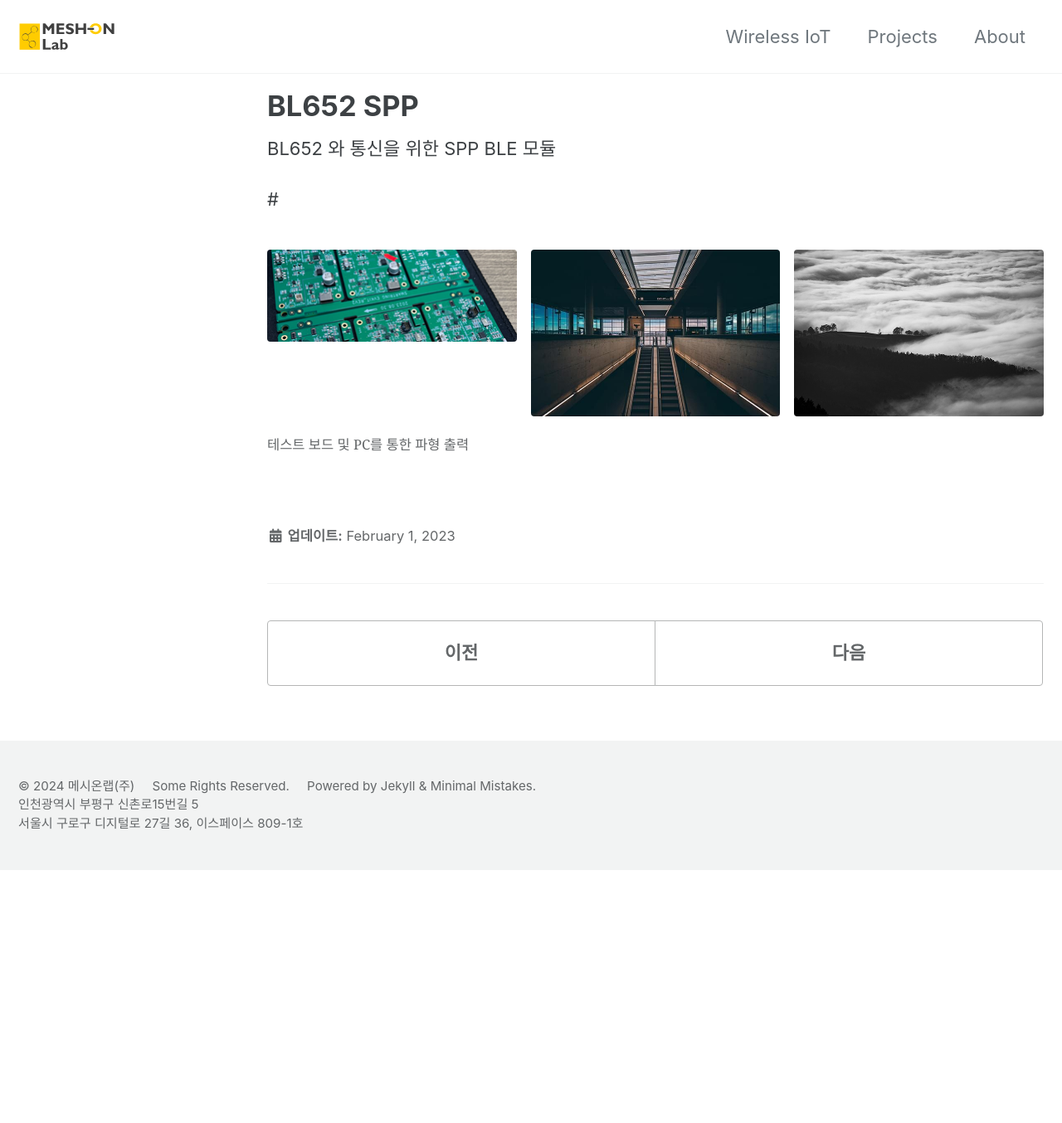
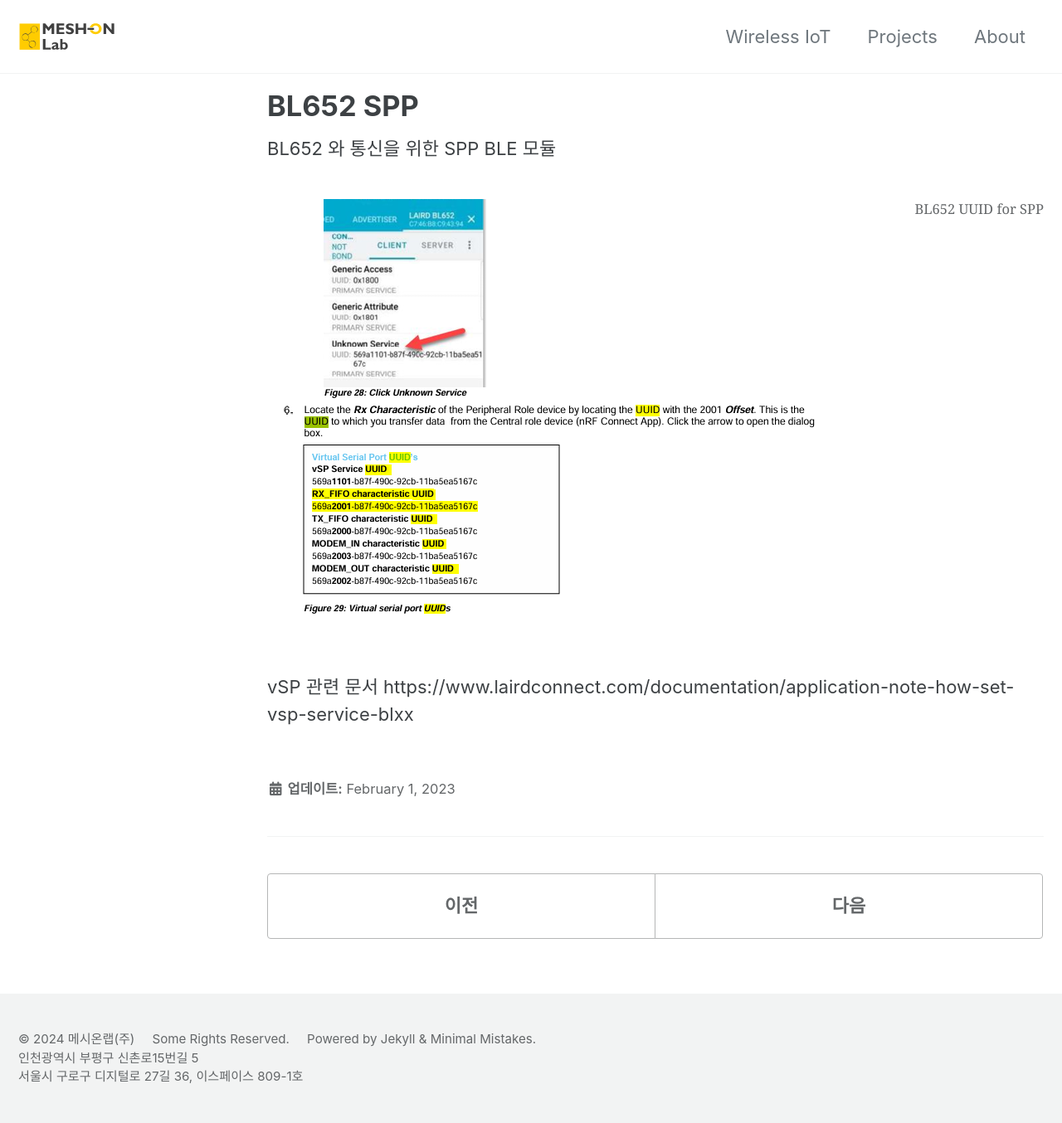
Before and after one commit to MeshOnLab/meshonlab.github.io, a Jekyll site: the page built from _portfolio/2023-02-01-spp_connection_to_bl652.md, in a window 1280 px wide. Shown: the whole page at 83% size. Built offline with Jekyll 4.4.1, drawn with Linux system fonts in a browser that asks for light colours; cached includes are drawn as plain includes; before the commit the page ends 1049 px from its top, so only the background shows below that.

Commit message:
projects image update

```diff
--- a/_portfolio/2023-02-01-spp_connection_to_bl652.md
+++ b/_portfolio/2023-02-01-spp_connection_to_bl652.md
@@ -4,17 +4,14 @@
 excerpt: "BL652 와 통신을 위한 SPP 모듈 펌웨어"
 header:
 gallery:
-  - url: /assets/images/projects/HRM_SPO2_reference/board_smartring_proto.jpg
-    image_path: /assets/images/projects/HRM_SPO2_reference/board_smartring_proto_tn.png
+  - url: /assets/images/projects/spp_connection_bl652/bl652_uuid.png
+    image_path: /assets/images/projects/spp_connection_bl652/bl652_uuid.png
     alt: "placeholder image 1"
-  - url: /assets/images/unsplash-gallery-image-2.jpg
-    image_path: assets/images/unsplash-gallery-image-2-th.jpg
-    alt: "placeholder image 2"
-  - url: /assets/images/unsplash-gallery-image-3.jpg
-    image_path: assets/images/unsplash-gallery-image-3-th.jpg
-    alt: "placeholder image 3"
 ---
 
 BL652 와 통신을 위한 SPP BLE 모듈
 
-# {% include gallery caption="테스트 보드 및 PC를 통한 파형 출력" %}
+{% include gallery caption="BL652 UUID for SPP" %}
+
+vSP 관련 문서
+https://www.lairdconnect.com/documentation/application-note-how-set-vsp-service-blxx
```
Also changed, not shown: _portfolio/2023-07-01-HRM_SPO2_reference.md (+3 -3 lines), assets/images/projects/HRM_SPO2_reference/board_debug_connect_tn.png (added), assets/images/projects/HRM_SPO2_reference/sensor_data_on_pc.jpg (renamed from assets/images/projects/HRM_SPO2_reference/senser_data_on_pc.jpg), assets/images/projects/HRM_SPO2_reference/sensor_data_on_pc_tn.png (added), assets/images/projects/spp_connection_bl652/bl652_uuid.png (added).
